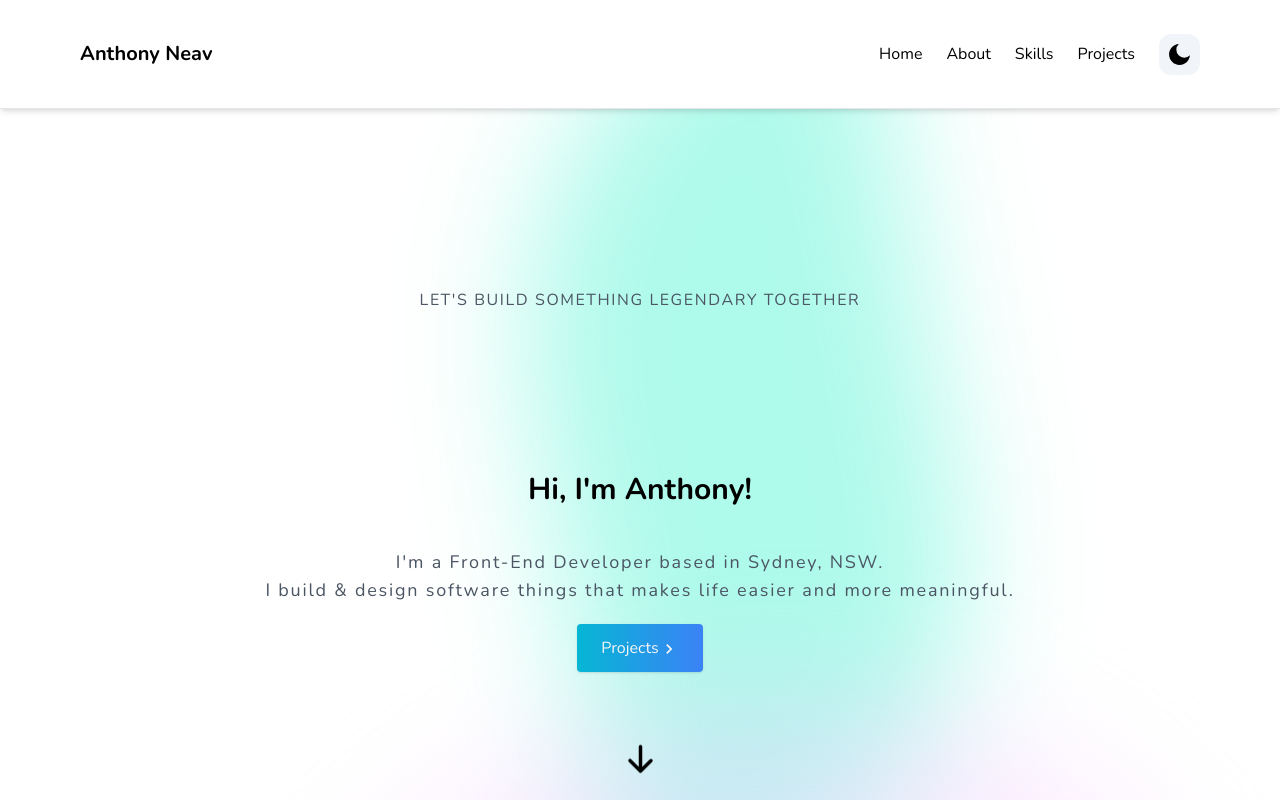
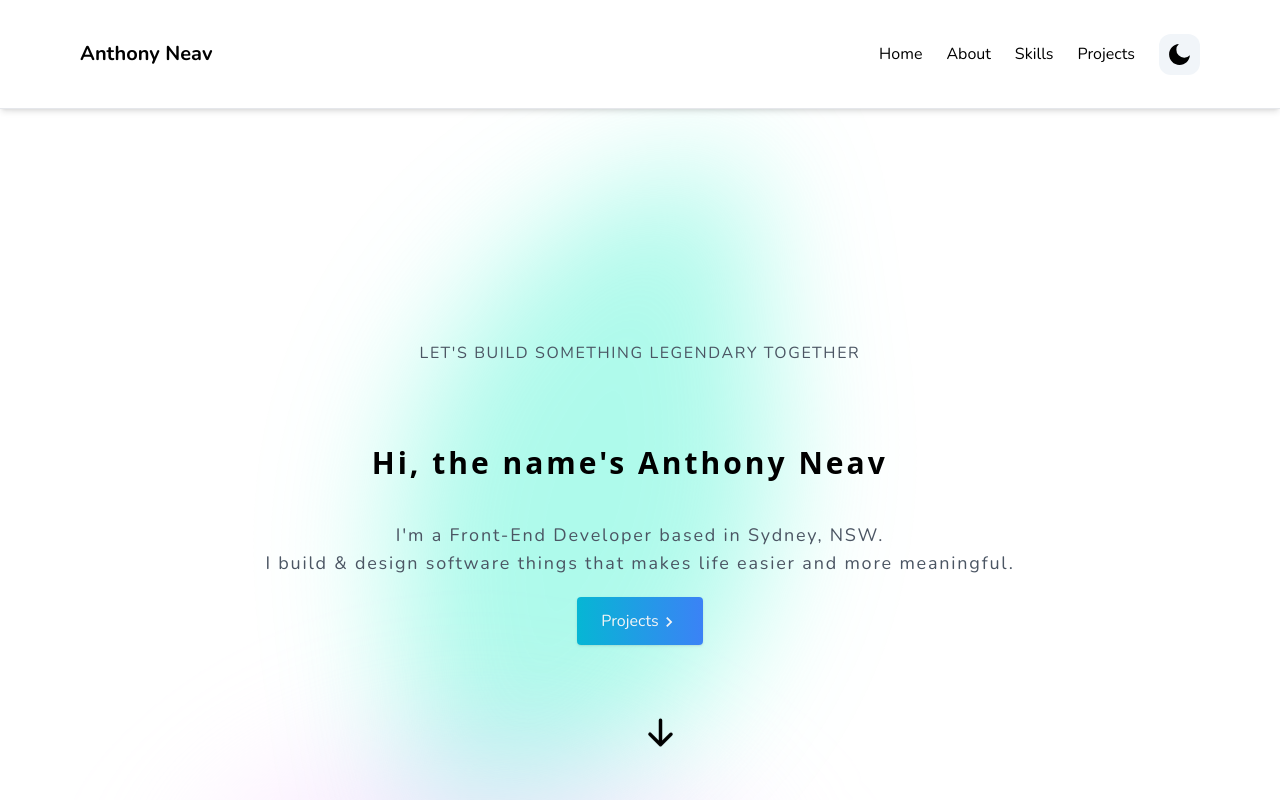
Before and after one commit to A-NV/PortfolioV2, a Next.js app: page / in a window 1280 px wide. Shown: the top 800 px of the page. Built offline with nearby package versions, Linux system fonts and the light colour scheme.

Commit message:
UPDATE: UI + DynamicWeather

```diff
--- a/app/components/sections/HeroSection.tsx
+++ b/app/components/sections/HeroSection.tsx
@@ -2,7 +2,7 @@
 
 import {Link } from "react-scroll";
 
-import Heading from "../Heading";
+import Typewriter from 'typewriter-effect';
 import { HiArrowDown } from "react-icons/hi"
 import { MdKeyboardArrowRight } from "react-icons/md"
 import Container from "../Container";
@@ -11,38 +11,40 @@ import Container from "../Container";
 
 const HeroSection = () => {
   return (
-    <section id ="home">
+
     <Container>
       <div
         className="
-         overflow-hidden
+          overflow-hidden
           flex
           flex-col
           items-center
           justify-center
-          my-10
-          pt-32
           gap-5
-          md:flex-row
           md:space-x-10
           md:mt-2
-          md:py-35
+          md:pt-35
+          h-screen
         "
       >
           <div
             className="
-            before:absolute before:h-1/2 before:w-3/4 before:rounded-tr-full before:rounded-bl-full before:blur-3xl before:bg-accent-2/40 before:animate-spin-slower before:-z-10 after:absolute after:h-2/3 after:w-2/3 after:rounded-tr-full after:rounded-bl-full after:blur-3xl after:bg-accent-1/40 after:animate-spin-slow after:-z-10
+            before:absolute before:h-1/2 before:w-1/2 before:rounded-tr-full before:rounded-bl-full before:blur-3xl before:bg-accent-2/40 before:animate-spin-slower before:-z-10 after:absolute after:h-1/2 after:w-1/3 after:rounded-tr-full after:rounded-bl-full after:blur-3xl after:bg-accent-1/40 after:animate-spin-slow after:-z-10
             "
           >
             <p className="uppercase text-md tracking-widest text-gray-600 text-center pt-10 dark:text-gray-200">
               LET&apos;S BUILD SOMETHING LEGENDARY TOGETHER
             </p>
 
-            <Heading
-              center
-              title="Hi, I'm Anthony!"
-              />
-
+          <div className="flex font-sans text-2xl font-semibold tracking-widest pt-20 pb-5 md:text-3xl items-center justify-center ">
+            <Typewriter
+              options={{
+                strings: ["Hi, the name's Anthony Neav", "< Crt+C, Crt+V />"],
+                autoStart: true,
+                loop: true,
+              }}
+            />
+          </div>
 
             <p className="text-lg tracking-widest text-gray-600 text-center pt-5 dark:text-gray-200">
             I&apos;m a Front-End Developer based in Sydney, NSW.
@@ -91,13 +93,14 @@ const HeroSection = () => {
               </Link>
           </div>
         </div>
-      </div>
+
 
       <div
         className="
           flex
-          flex-row
+          items-center
           justify-center
+          pt-5
         "
         >
           <Link
@@ -115,8 +118,8 @@ const HeroSection = () => {
             className="animate-bounce"
           />
       </div>
+      </div>
     </Container>
-    </section>
 
    );
 }
```
